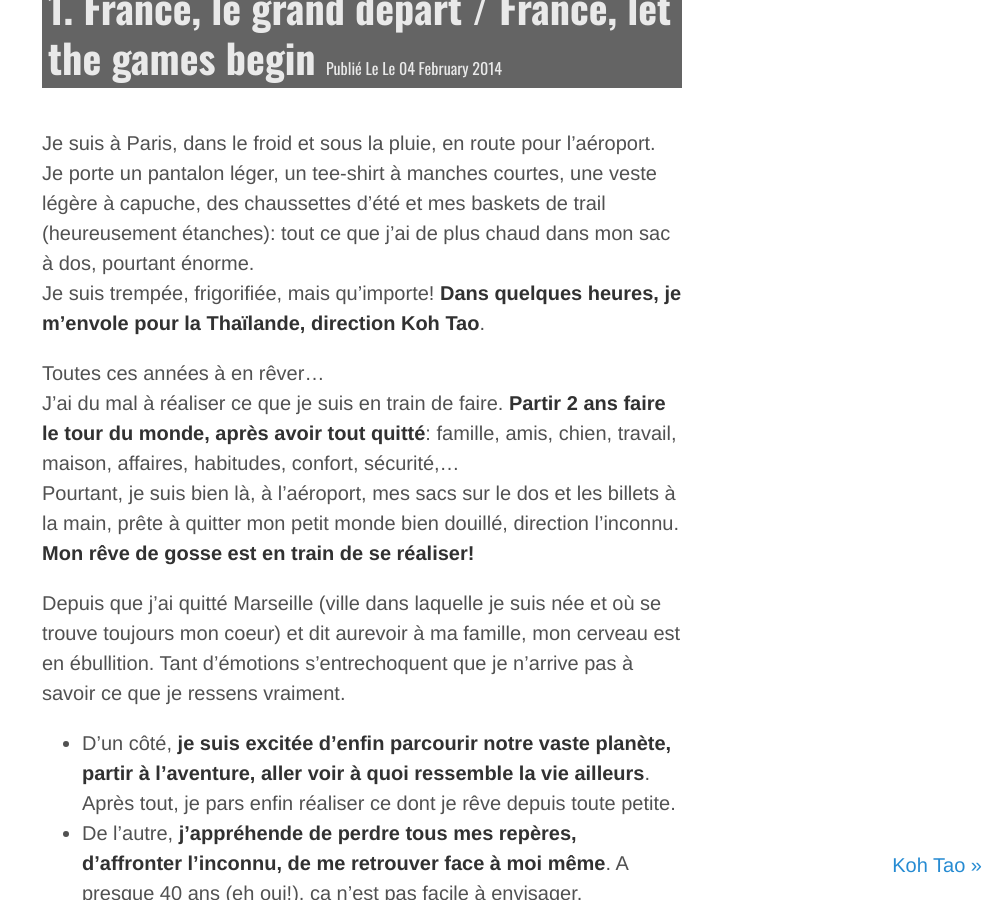
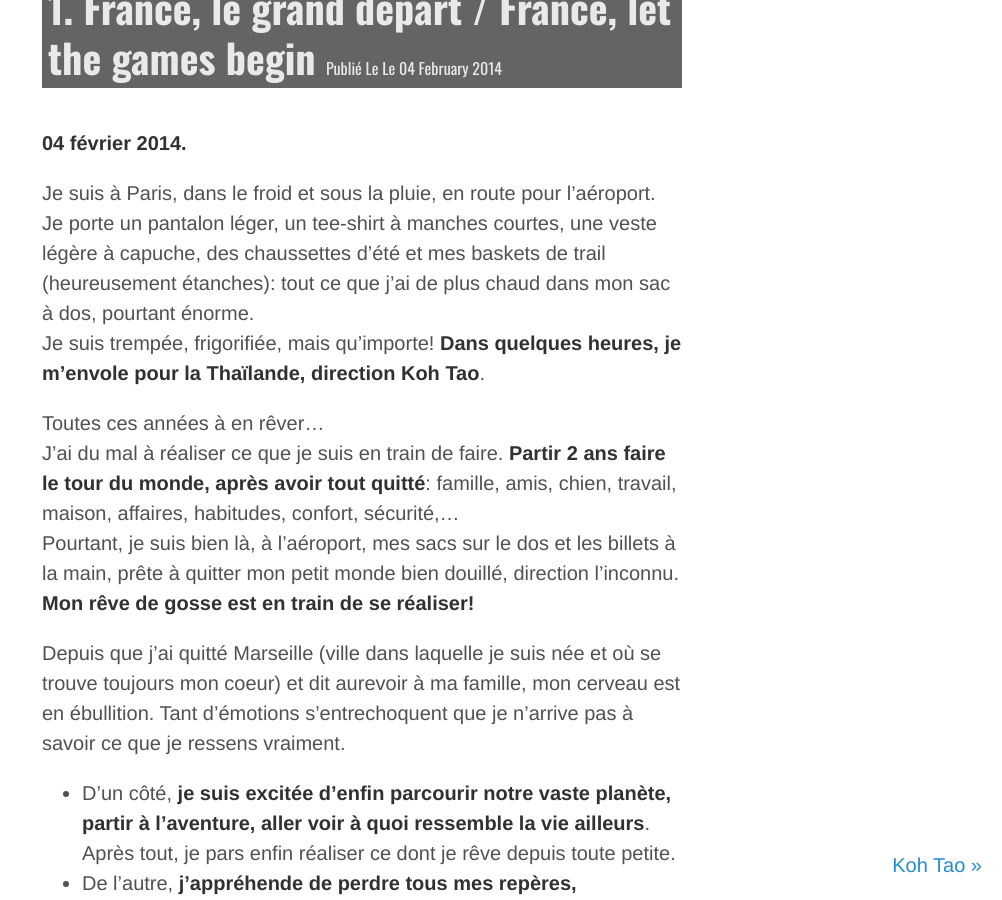
Before and after one commit to crossingborders/crossingborders.github.io, a Jekyll site: the page built from _posts/2014-02-04-France-grand-depart.md, in a window 1280 px wide and 900 px high. Shown: the whole window, without its empty margins (278-1280 px from the left). Built offline with Jekyll 4.4.1, drawn with Linux system fonts in a browser that asks for light colours; emoji names are drawn with the system emoji font; Markdown is read by kramdown in place of the engine named in the settings.

Commit message:
Update 2014-02-04-France-grand-depart.md

```diff
--- a/_posts/2014-02-04-France-grand-depart.md
+++ b/_posts/2014-02-04-France-grand-depart.md
@@ -7,6 +7,8 @@ places:
   - name: Paris
 published: true
 ---
+
+**04 février 2014.**
 
 Je suis à Paris, dans le froid et sous la pluie, en route pour l'aéroport.
 Je porte un pantalon léger, un tee-shirt à manches courtes, une veste légère à capuche, des chaussettes d'été et mes baskets de trail (heureusement étanches): tout ce que j'ai de plus chaud dans mon sac à dos, pourtant énorme.
@@ -38,6 +40,8 @@ L'aventure peut commencer!!
 :earth_asia: :earth_asia: :earth_asia: :earth_asia: :earth_asia: :earth_asia: :earth_asia: :earth_asia: :earth_asia: :earth_asia:
 
 
+**04 February 2014.**
+
 I am in Paris, in the cold and rain, on my way to the airport.
 I wear a light trousers, a short-sleeved shirt, a light hoody jacket, summer socks and my trail shoes (fortunately waterproof): all the warmest clothes I have in my backpack, yet huge.
 I am soaked, freezing, but who cares! **In a few hours I fly to Koh Tao, in Thailand**.
```
